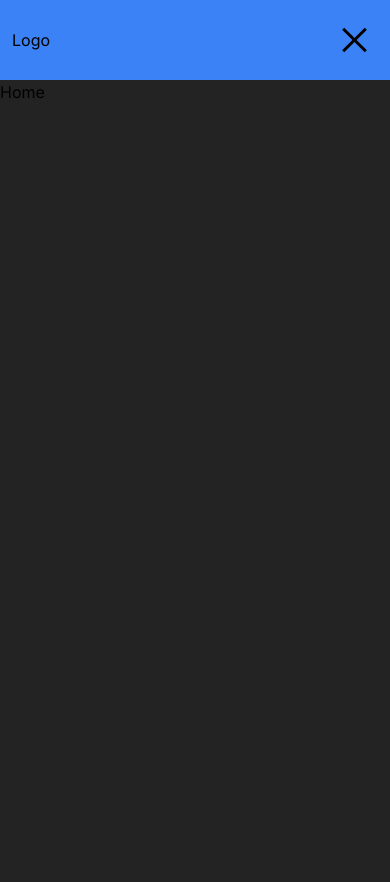
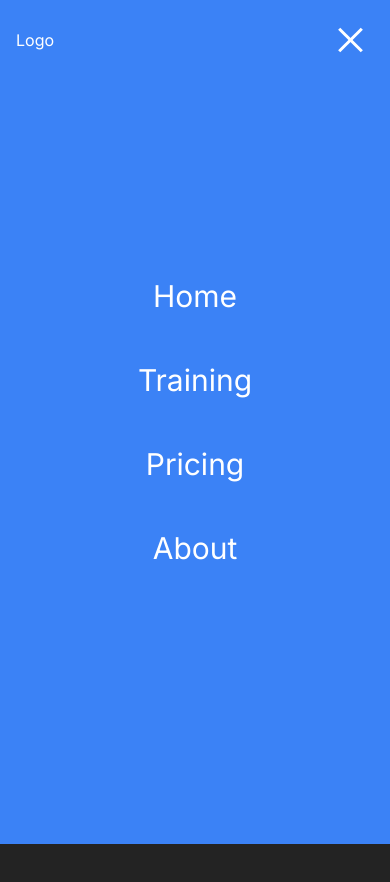
Before and after one commit to joseph-lang7/Outer-Voyage, a Next.js app: page / in a window 390 px wide. Both pictures are taken after a click on the button 354 px from the left and 40 px from the top of the page. Shown: the top 882 px of the page. Before the commit the page ends 844 px from the top, so only its background shows below. Built offline with nearby package versions, Linux system fonts and the light colour scheme.

Commit message:
Make mobile nav functional

```diff
--- a/app/Nav/Nav.jsx
+++ b/app/Nav/Nav.jsx
@@ -14,19 +14,42 @@ const Nav = () => {
   ];
   return (
     /* Nav */
-    <nav className="w-screen bg-blue-500 h-20 flex justify-between pl-3 pr-3 items-center">
-      <div>Logo</div>
-      <ul className="md:flex gap-3 hidden">
+    <div className="fixed bg-blue-500 w-full h-[80px] flex justify-between items-center px-4 text-white z-10">
+      <div className="z-20">
+        <p>Logo</p>
+      </div>
+
+      {/* nav menu */}
+      <ul className="hidden md:flex gap-5">
         {navLinks.map((navLink) => (
-          <li key={navLink.href}>
+          <li key={navLink.to}>
             <Link href={navLink.href}>{navLink.label}</Link>
           </li>
         ))}
       </ul>
-      <div className="md:hidden">
-        <Hamburger toggled={isOpen} toggle={setOpen} />
+
+      {/* Hamburger */}
+      <div className="md:hidden z-20">
+        <Hamburger
+          toggled={isOpen}
+          toggle={() => [setMobileNav(!mobileNav), setOpen(!isOpen)]}
+        />
       </div>
-    </nav>
+      {/* Mobile Menu */}
+      <ul
+        className={
+          !mobileNav
+            ? "hidden"
+            : "absolute top-0 left-0 w-full h-screen flex flex-col justify-center items-center bg-blue-500"
+        }
+      >
+        {navLinks.map((navLink) => (
+          <li key={navLink.to} className="py-6 text-3xl">
+            <Link href={navLink.href}>{navLink.label}</Link>
+          </li>
+        ))}
+      </ul>
+    </div>
   );
 };
 
--- a/app/layout.js
+++ b/app/layout.js
@@ -11,10 +11,10 @@ export const metadata = {
 
 export default function RootLayout({ children }) {
   return (
-    <html lang="en">
+    <html lang="en" className="h-[5000px]">
       <body className={inter.className}>
         <Nav />
-        <main>{children}</main>
+        <main className="pt-[80px]">{children}</main>
       </body>
     </html>
   );
--- a/app/page.js
+++ b/app/page.js
@@ -1,5 +1,5 @@
 import Image from "next/image";
 
 export default function Home() {
-  return <h1>Home</h1>;
+  return <h1 className="">Home</h1>;
 }
```
